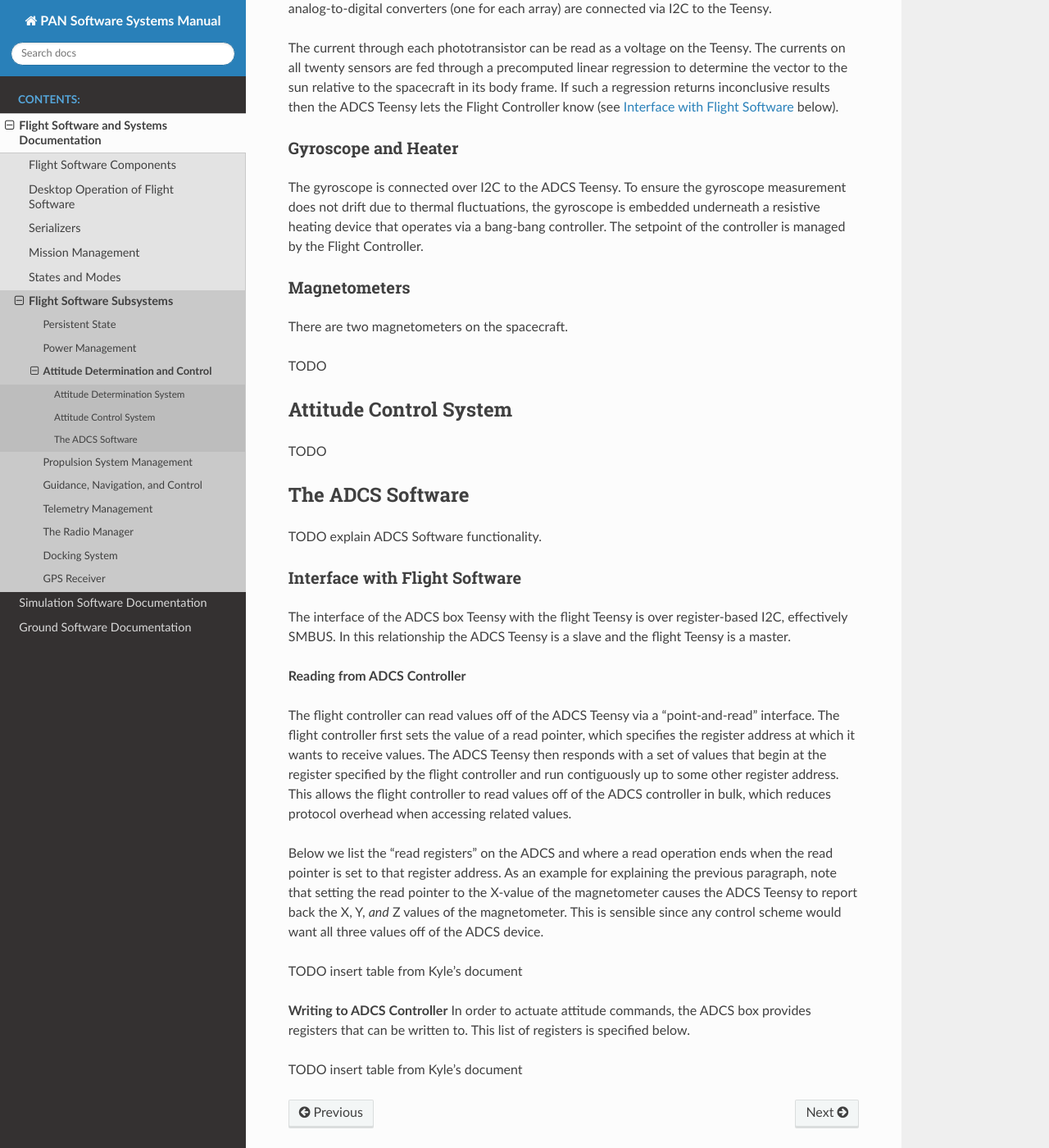
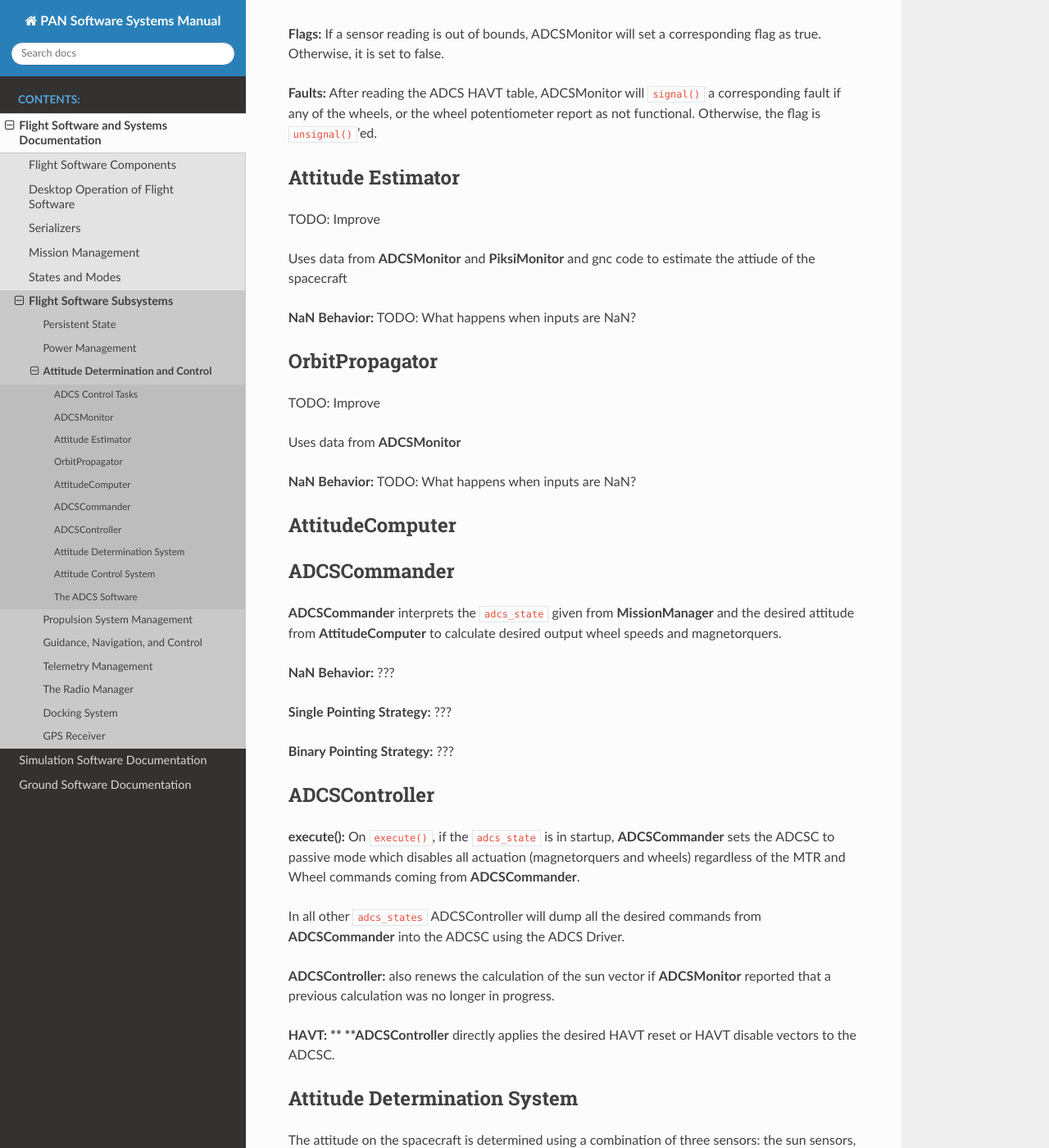
Before and after one commit to pathfinder-for-autonomous-navigation/Documentation, a Sphinx documentation site: the page built from source/flight_software/subsystems/adcs.rst, in a window 1280 px wide and 1400 px high, scrolled down 579 px. Shown: the whole window at 82% size. Built offline with Sphinx 7.4.7 and the Read the Docs theme 2.0.0, drawn with Linux system fonts in a browser that asks for light colours; some of the changed text lies outside the part shown.

Commit message:
adcs control tasks and faults

```diff
--- a/source/conf.py
+++ b/source/conf.py
@@ -52,4 +52,4 @@ html_theme = 'sphinx_rtd_theme'
 # Add any paths that contain custom static files (such as style sheets) here,
 # relative to this directory. They are copied after the builtin static files,
 # so a file named "default.css" will overwrite the builtin "default.css".
-html_static_path = ['_static']
+html_static_path = []
--- a/source/flight_software/subsystems/adcs.rst
+++ b/source/flight_software/subsystems/adcs.rst
@@ -7,6 +7,76 @@ The attitude determination and control subsystem (ADCS) box of the satellite is
 its own microcontroller, a Teensy 3.6, that runs a specialized software and is connected
 to the Flight Controller Teensy over I2C. The ADCS box provides fairly robust but slow pointing
 control--the slowness is sufficient for PAN's purposes.
+
+ADCS Control Tasks
+==================
+
+ADCS Functionality is implemented within Flightsoftware through N seperate control tasks.
+
+ADCSMonitor
+===========
+
+Uses the ADCS Driver to make I2C calls to the ADCS Teensy (ADCSC) to request data.
+
+**execute():** On ``execute()`` ADCSMonitor it actually makes all the I2C calls and dumps the results
+into state fields.
+
+**Flags:** If a sensor reading is out of bounds, ADCSMonitor will set a corresponding
+flag as true. Otherwise, it is set to false.
+
+**Faults:** After reading the ADCS HAVT table, ADCSMonitor will ``signal()`` a corresponding fault if
+any of the wheels, or the wheel potentiometer report as not functional. Otherwise, the flag is ``unsignal()``'ed.
+
+Attitude Estimator
+==================
+
+TODO: Improve
+
+Uses data from **ADCSMonitor** and **PiksiMonitor** and gnc code to estimate the
+attiude of the spacecraft
+
+**NaN Behavior:** TODO: What happens when inputs are NaN?
+
+OrbitPropagator
+===============
+
+TODO: Improve
+
+Uses data from **ADCSMonitor**
+
+**NaN Behavior:** TODO: What happens when inputs are NaN?
+
+AttitudeComputer
+================
+
+ADCSCommander
+=============
+
+**ADCSCommander** interprets the ``adcs_state`` given from **MissionManager** and the
+desired attitude from **AttitudeComputer** to calculate desired output wheel speeds and magnetorquers.
+
+**NaN Behavior:** ???
+
+**Single Pointing Strategy:** ???
+
+**Binary Pointing Strategy:** ???
+
+ADCSController
+==============
+
+**execute():** On ``execute()``, if the ``adcs_state`` is in startup, **ADCSCommander**
+sets the ADCSC to passive mode which disables all actuation (magnetorquers and wheels)
+regardless of the MTR and Wheel commands coming from **ADCSCommander**.
+
+In all other ``adcs_states`` ADCSController will dump all the desired commands
+from **ADCSCommander** into the ADCSC using the ADCS Driver.
+
+**ADCSController:** also renews the calculation of the sun vector if
+**ADCSMonitor** reported that a previous calculation was no longer in progress.
+
+**HAVT: **
+**ADCSController** directly applies the desired HAVT reset or HAVT disable vectors to
+the ADCSC.
 
 Attitude Determination System
 =============================
```
Also changed, not shown: source/flight_software/components.rst (+26 -0 lines).
